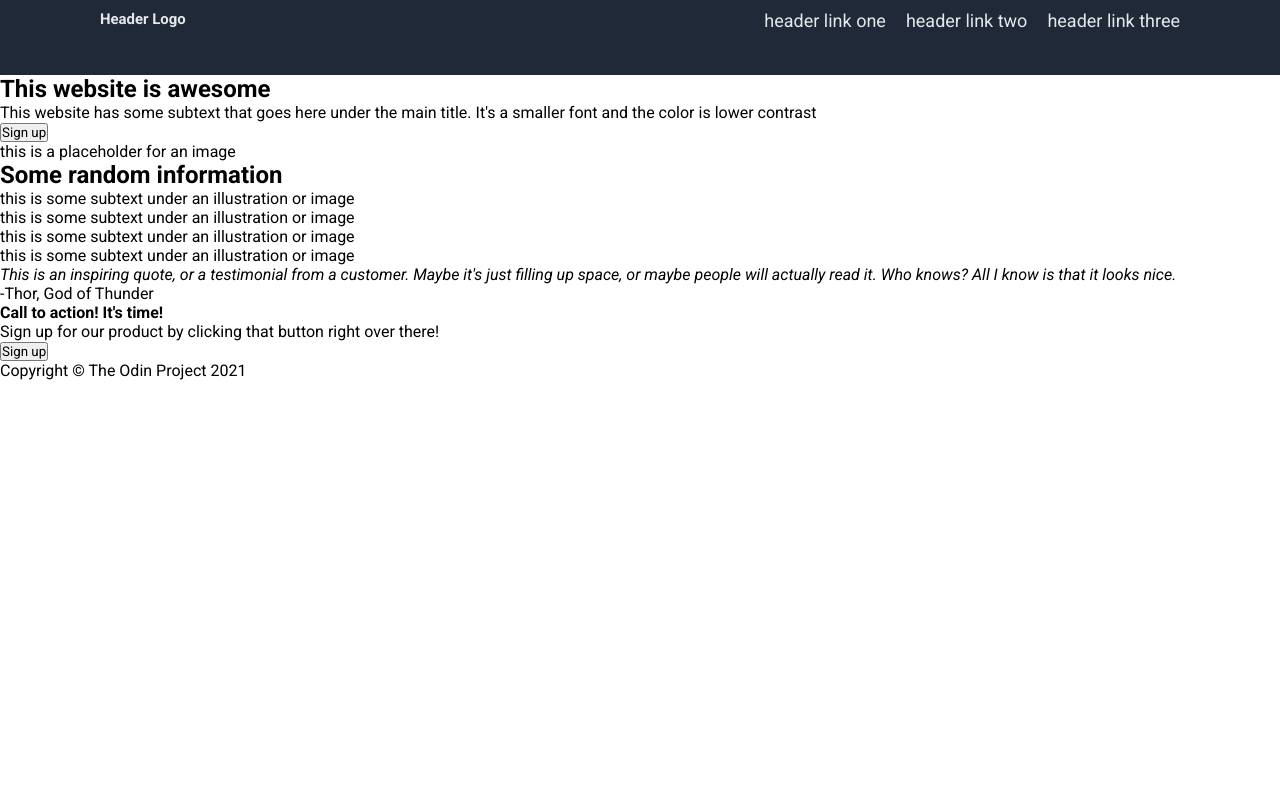
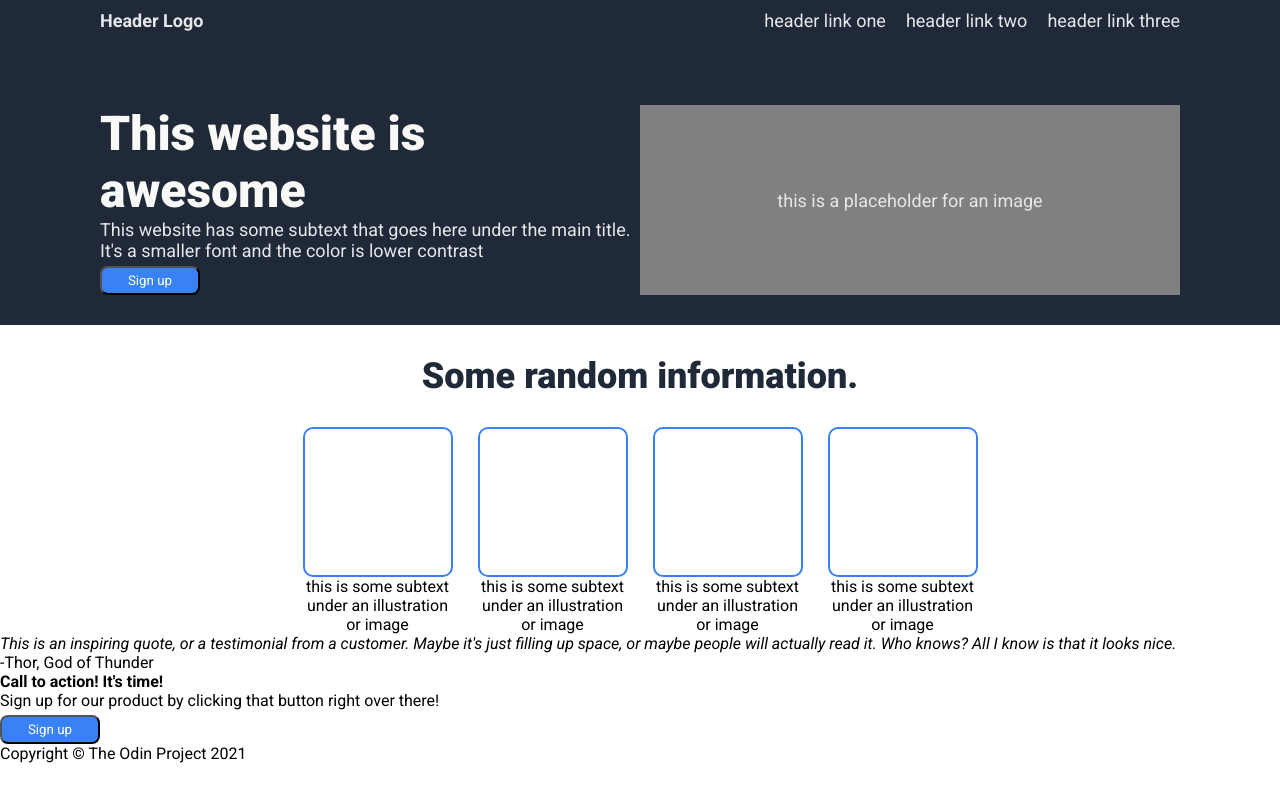
Before and after one commit to Sean-Andrews/landing-page, a plain HTML site: page index.html in a window 1280 px wide. Drawn offline with Linux system fonts and the light colour scheme.

Commit message:
Create information section styles

```diff
--- a/index.html
+++ b/index.html
@@ -13,7 +13,7 @@
 <body>
     <header class="header">
         <div class="container">
-            <h5>Header Logo</h5>
+            <h5 class="header-logo">Header Logo</h5>
             <ul>
                 <li>header link one</li>
                 <li>header link two</li>
@@ -25,7 +25,7 @@
     <section class="hero">
         <div class="container">
             <div class="content">
-                <h1>This website is awesome</h1>
+                <h1 class="hero-main-text">This website is awesome</h1>
                 <p>This website has some subtext that goes here under the main title.  It's a smaller font and the color is lower contrast</p>
                 <button>Sign up</button>
             </div>
@@ -36,8 +36,8 @@
     </section>
 
     <section class="information">
+            <h2>Some random information.</h2>
             <div class="container">
-            <h2>Some random information</h2>
                 <div class="boxes">
                     <div class="box"></div>
                     <p>this is some subtext under an illustration or image</p>
--- a/style.css
+++ b/style.css
@@ -19,6 +19,10 @@
     color: #E5E7EB;
 }
 
+.header-logo {
+    font-size: 18px;
+    color: #E5E7EB;
+}
 .header .container ul {
     display: flex;
     list-style-type: none;
@@ -27,3 +31,79 @@
 li {
     margin-left: 20px;
 }
+
+.hero {
+    background-color: #1F2937;
+    min-height: 250px;
+    padding: 30px 0;
+}
+
+.hero .container {
+    display: flex;
+    padding: 0 100px;
+    font-size: 18px;
+    color: #E5E7EB;
+}
+
+.hero .container .content {
+    display: flex;
+    flex-wrap: wrap;
+    width: 50%;
+    justify-content: space-between;
+    height: 100%;
+}
+
+.hero-main-text {
+    font-size: 48px;
+    color: #F9FAF8;
+    font-weight: 900;
+}
+
+.image {
+    background-color: grey;
+    display: flex;
+    margin-left: auto;
+    flex-grow: 1;
+    justify-content: center;
+    align-items: center;
+}
+
+button {
+    background-color: #3882F6;
+    color: white;
+    padding: 5px;
+    border-radius: 8px;
+    width: 100px;
+    margin-top: 5px;
+}
+
+.information {
+    margin-top: 30px;
+    text-align: center;
+}
+
+.information h2 {
+    font-size: 36px;
+    font-weight: 900;
+    color: #1F2937;
+
+}
+
+.information .container {
+    display: flex;
+    margin-top: 15px;
+    justify-content: center;
+    gap: 25px;
+    flex-wrap: wrap;
+}
+
+.boxes {
+    margin-top: 15px;
+    flex-basis: 50px;
+}
+.box {
+    border: 2px solid #3882F6;
+    width: 150px;
+    height: 150px;
+    border-radius: 10px;
+}
```
Lines whose indentation alone changed are shown as unchanged.
